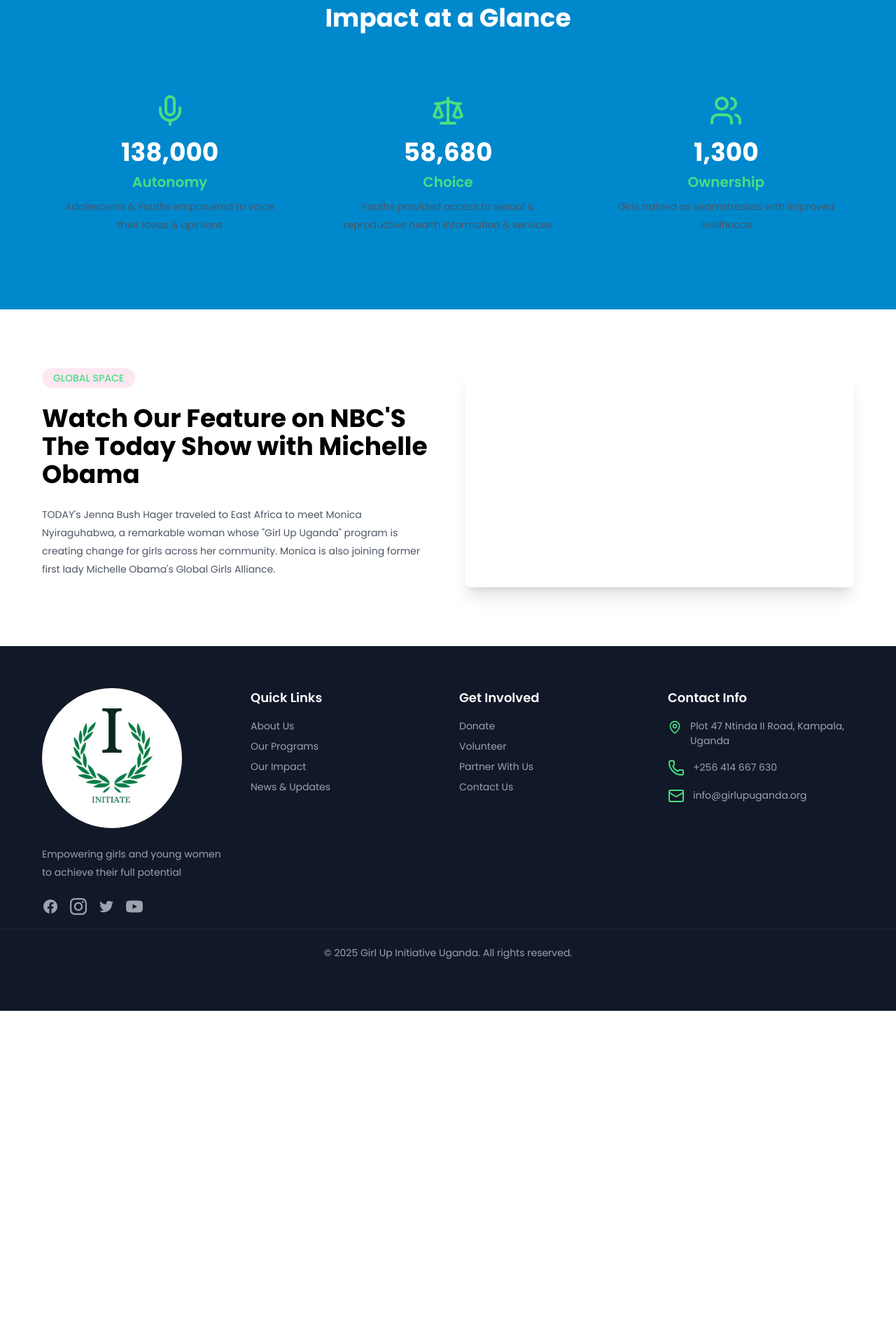
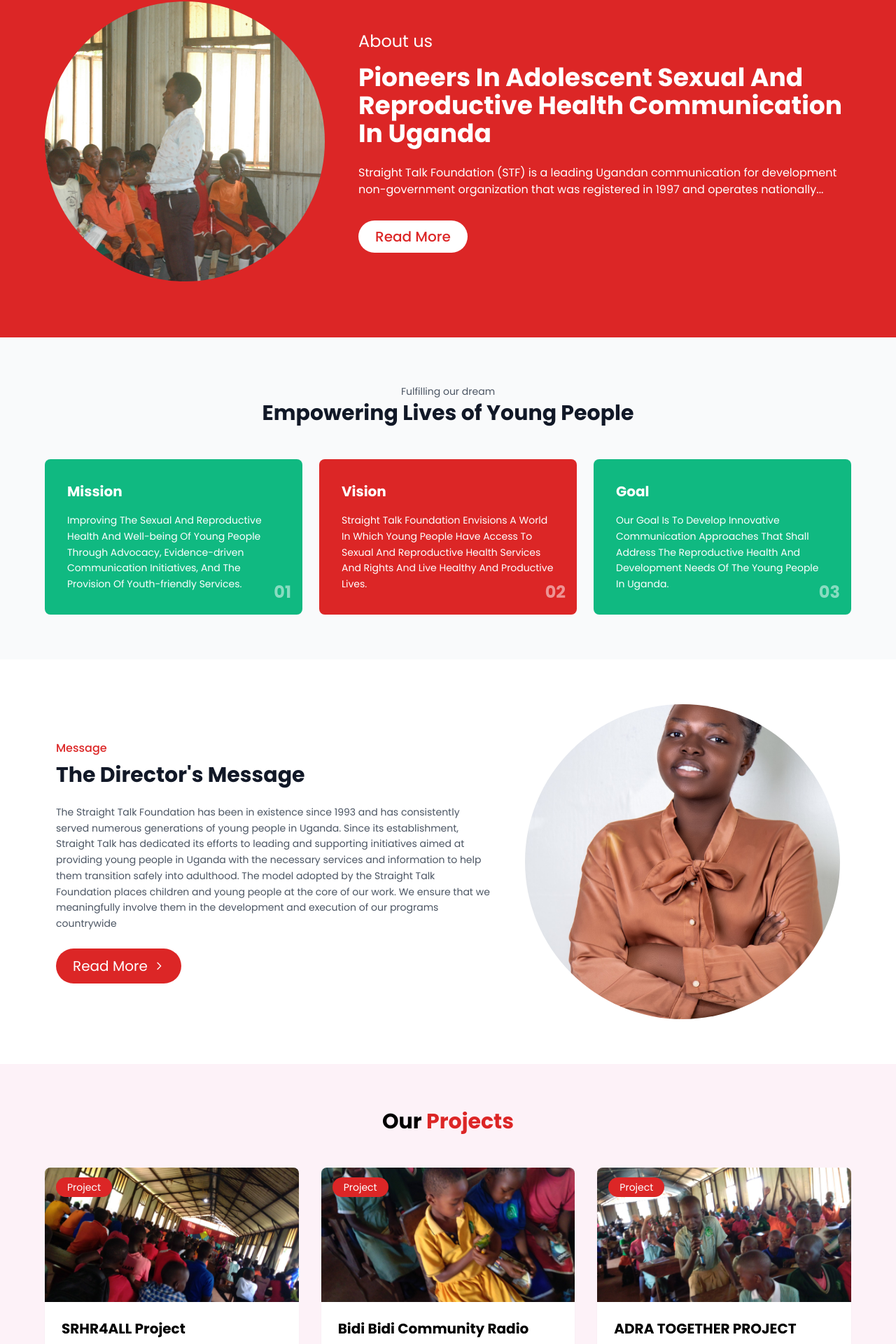
Before and after one commit to francislub/initiate, a Next.js app: page / in a window 1280 px wide. Shown: the part 858-2778 px from the top of the page at 70% size. Before the commit the page ends 2302 px from the top, so only its background shows below. Built offline with nearby package versions, Linux system fonts and the light colour scheme.

Commit message:
message from the diresctor

```diff
--- a/app/page.jsx
+++ b/app/page.jsx
@@ -4,6 +4,10 @@
 import ImpactStatistics from "../components/impact-statistics";
 import Navigation from "../components/navigation";
 import TopBar from "../components/top-bar";
+import HeroSection from "../components/hero-section"
+import MissionVision from "../components/mission-vision"
+import ProjectsSection from "../components/project-section"
+import DirectorsMessage from "../components/director-message"
 
 
 export default function Home() {
@@ -11,6 +15,10 @@
     <div className="min-h-screen flex flex-col">
       <main className="flex-grow">
         <Hero />
+        <HeroSection/>
+        <MissionVision/>
+        <DirectorsMessage/>
+        <ProjectsSection/>
         <ImpactStatistics />
         <FeaturedVideo />
         {/* Add other sections here */}
--- /dev/null
+++ b/components/director-message.tsx
@@ -0,0 +1,40 @@
+export default function DirectorsMessage() {
+    return (
+      <div className="max-w-6xl mx-auto px-4 py-16">
+        <div className="flex flex-col md:flex-row items-center justify-between gap-12">
+          <div className="flex-1 space-y-6">
+            <div>
+              <h3 className="text-red-600 font-medium mb-2">Message</h3>
+              <h2 className="text-3xl font-bold text-gray-900 mb-6">The Director's Message</h2>
+            </div>
+
+            <p className="text-gray-600 leading-relaxed">
+              The Straight Talk Foundation has been in existence since 1993 and has consistently served numerous
+              generations of young people in Uganda. Since its establishment, Straight Talk has dedicated its efforts to
+              leading and supporting initiatives aimed at providing young people in Uganda with the necessary services and
+              information to help them transition safely into adulthood. The model adopted by the Straight Talk Foundation
+              places children and young people at the core of our work. We ensure that we meaningfully involve them in the
+              development and execution of our programs countrywide
+            </p>
+
+            <button className="inline-flex items-center gap-2 bg-red-600 text-white px-6 py-2.5 rounded-full hover:bg-red-700 transition-colors">
+              Read More
+              <svg className="w-4 h-4" fill="none" stroke="currentColor" viewBox="0 0 24 24">
+                <path strokeLinecap="round" strokeLinejoin="round" strokeWidth={2} d="M9 5l7 7-7 7" />
+              </svg>
+            </button>
+          </div>
+
+          <div className="w-full md:w-[450px] h-[450px] relative">
+            <div className="absolute inset-0 rounded-full overflow-hidden">
+              <img
+                src="/initiate/ceo.jpg"
+                alt="Director of Straight Talk Foundation"
+                className="w-full h-full object-cover"
+              />
+            </div>
+          </div>
+        </div>
+      </div>
+    )
+  }
--- /dev/null
+++ b/components/hero-section.tsx
@@ -0,0 +1,30 @@
+export default function HeroSection() {
+  return (
+    <div className="w-full">
+      <div className="relative bg-red-600 py-20 px-8">
+        <div className="max-w-6xl mx-auto flex flex-col md:flex-row items-center gap-12">
+          <div className="relative w-[300px] h-[300px] md:w-[400px] md:h-[400px] rounded-full overflow-hidden mb-8 md:mb-0">
+            <img
+              src="/initiate/chil1.jpg"
+              alt="Students discussing"
+              className="absolute inset-0 w-full h-full object-cover"
+            />
+          </div>
+          <div className="flex-1 text-white">
+            <h2 className="text-xl md:text-2xl mb-4">About us</h2>
+            <h1 className="text-3xl md:text-4xl font-bold mb-6">
+              Pioneers In Adolescent Sexual And Reproductive Health Communication In Uganda
+            </h1>
+            <p className="mb-8 text-sm md:text-base">
+              Straight Talk Foundation (STF) is a leading Ugandan communication for development non-government
+              organization that was registered in 1997 and operates nationally...
+            </p>
+            <button className="bg-white text-red-600 px-6 py-2 rounded-full font-medium hover:bg-gray-100 transition-colors">
+              Read More
+            </button>
+          </div>
+        </div>
+      </div>
+    </div>
+  );
+}
--- /dev/null
+++ b/components/mission-vision.tsx
@@ -0,0 +1,41 @@
+export default function MissionVision() {
+    return (
+      <div className="bg-gray-50 py-16 px-8">
+        <div className="max-w-6xl mx-auto">
+          <div className="text-center mb-12">
+            <p className="text-gray-600">Fulfilling our dream</p>
+            <h2 className="text-3xl font-bold text-gray-900">Empowering Lives of Young People</h2>
+          </div>
+
+          <div className="grid grid-cols-1 md:grid-cols-3 gap-6">
+            <div className="bg-emerald-500 text-white p-8 rounded-lg relative">
+              <h3 className="text-xl font-bold mb-4">Mission</h3>
+              <p className="text-sm leading-relaxed">
+                Improving The Sexual And Reproductive Health And Well-being Of Young People Through Advocacy,
+                Evidence-driven Communication Initiatives, And The Provision Of Youth-friendly Services.
+              </p>
+              <span className="absolute bottom-4 right-4 text-2xl font-bold opacity-50">01</span>
+            </div>
+
+            <div className="bg-red-600 text-white p-8 rounded-lg relative">
+              <h3 className="text-xl font-bold mb-4">Vision</h3>
+              <p className="text-sm leading-relaxed">
+                Straight Talk Foundation Envisions A World In Which Young People Have Access To Sexual And Reproductive
+                Health Services And Rights And Live Healthy And Productive Lives.
+              </p>
+              <span className="absolute bottom-4 right-4 text-2xl font-bold opacity-50">02</span>
+            </div>
+
+            <div className="bg-emerald-500 text-white p-8 rounded-lg relative">
+              <h3 className="text-xl font-bold mb-4">Goal</h3>
+              <p className="text-sm leading-relaxed">
+                Our Goal Is To Develop Innovative Communication Approaches That Shall Address The Reproductive Health And
+                Development Needs Of The Young People In Uganda.
+              </p>
+              <span className="absolute bottom-4 right-4 text-2xl font-bold opacity-50">03</span>
+            </div>
+          </div>
+        </div>
+      </div>
+    )
+  }
--- /dev/null
+++ b/components/project-section.tsx
@@ -0,0 +1,73 @@
+export default function ProjectsSection() {
+    return (
+      <div className="bg-pink-50 py-16 px-8">
+        <div className="max-w-6xl mx-auto">
+          <h2 className="text-3xl font-bold text-center mb-12">
+            Our <span className="text-red-600">Projects</span>
+          </h2>
+
+          <div className="grid grid-cols-1 md:grid-cols-3 gap-8">
+            <div className="bg-white rounded-lg overflow-hidden shadow-sm">
+              <div className="relative h-48">
+                <img
+                  src="/initiate/chil4.jpg"
+                  alt="SRHR4ALL Project"
+                  className="w-full h-full object-cover"
+                />
+                <div className="absolute top-4 left-4">
+                  <span className="bg-red-600 text-white px-4 py-1 rounded-full text-sm">Project</span>
+                </div>
+              </div>
+              <div className="p-6">
+                <h3 className="text-xl font-bold mb-3">SRHR4ALL Project</h3>
+                <p className="text-gray-600 text-sm">
+                  Straight Talk Foundation (STF) with support from SONKE Gender Justice is implementing a five-year
+                  project, Sexual Reproductive Health and Rights Strategies for...
+                </p>
+              </div>
+            </div>
+
+            <div className="bg-white rounded-lg overflow-hidden shadow-sm">
+              <div className="relative h-48">
+                <img
+                  src="/initiate/chil5.jpg"
+                  alt="Bidi Bidi Community Radio"
+                  className="w-full h-full object-cover"
+                />
+                <div className="absolute top-4 left-4">
+                  <span className="bg-red-600 text-white px-4 py-1 rounded-full text-sm">Project</span>
+                </div>
+              </div>
+              <div className="p-6">
+                <h3 className="text-xl font-bold mb-3">Bidi Bidi Community Radio</h3>
+                <p className="text-gray-600 text-sm">
+                  Straight Talk Foundation (STF) in partnership with UNHCR, REF FM and DW Akademie, is managing a
+                  community radio station, Bidibidi FM, in Bidibidi Refugee Settle...
+                </p>
+              </div>
+            </div>
+
+            <div className="bg-white rounded-lg overflow-hidden shadow-sm">
+              <div className="relative h-48">
+                <img
+                  src="/initiate/chil6.jpg"
+                  alt="ADRA TOGETHER PROJECT"
+                  className="w-full h-full object-cover"
+                />
+                <div className="absolute top-4 left-4">
+                  <span className="bg-red-600 text-white px-4 py-1 rounded-full text-sm">Project</span>
+                </div>
+              </div>
+              <div className="p-6">
+                <h3 className="text-xl font-bold mb-3">ADRA TOGETHER PROJECT</h3>
+                <p className="text-gray-600 text-sm">
+                  Uniting Towards Gender Equality for Enjoyment of Women and Girls total health and Rights (TOGETHER)
+                  project is implemented by Straight Talk Foundation and Mifumi...
+                </p>
+              </div>
+            </div>
+          </div>
+        </div>
+      </div>
+    )
+  }
```
